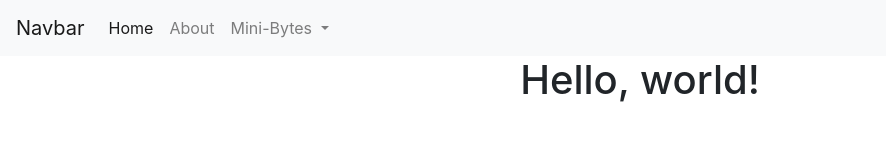
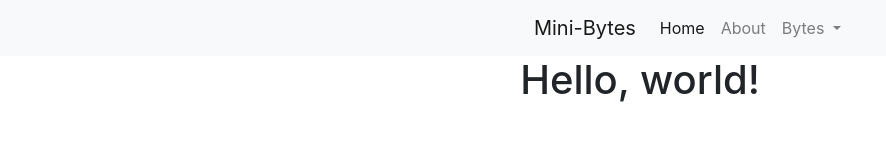
Before and after one commit to davidrodjen/MyClassics, a plain HTML site: page index.html in a window 1280 px wide. Shown: the whole page, without its empty margins (0-886 px from the left). Drawn offline with nearby package versions, Linux system fonts and the light colour scheme.

Commit message:
Updated NavBar and Style

```diff
--- a/css/style.css
+++ b/css/style.css
@@ -1,7 +1,3 @@
 body {
     text-align: center;
 }
-
-#nav {
-    text-align: center;
-}
--- a/index.html
+++ b/index.html
@@ -13,7 +13,7 @@
 
 <body>
     <nav class="navbar navbar-expand-lg navbar-light bg-light">
-        <a class="navbar-brand" href="#">Navbar</a>
+        <a class="navbar-brand" href="#" style="margin-left:41.5%;">Mini-Bytes </a>
         <button class="navbar-toggler" type="button" data-toggle="collapse" data-target="#navbarSupportedContent" aria-controls="navbarSupportedContent" aria-expanded="false" aria-label="Toggle navigation">
             <span class="navbar-toggler-icon"></span>
         </button>
@@ -28,7 +28,7 @@
             </li>
             <li class="nav-item dropdown">
                 <a class="nav-link dropdown-toggle" href="#" id="navbarDropdown" role="button" data-toggle="dropdown" aria-haspopup="true" aria-expanded="false">
-                Mini-Bytes
+                Bytes
                 </a>
                 <div class="dropdown-menu" aria-labelledby="navbarDropdown">
                 <a class="dropdown-item" href="#">Flashy Things</a>
```
